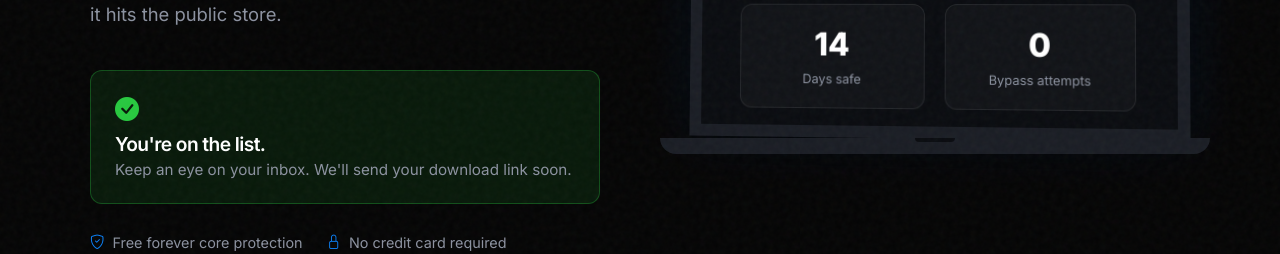
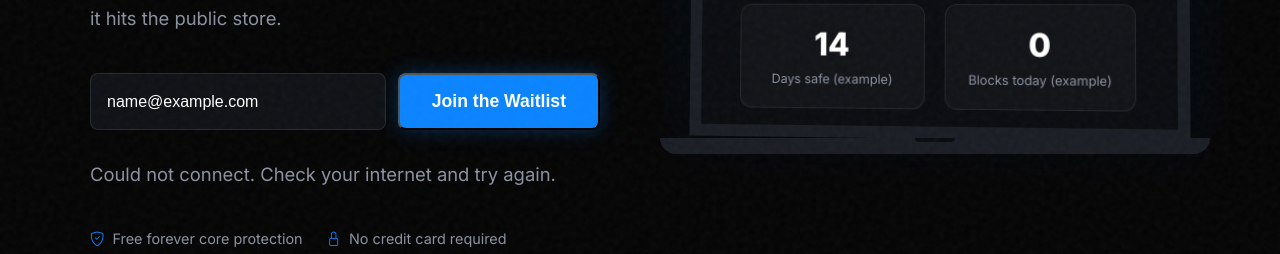
Before and after one commit to miracleiwelu13-ux/luma-guard, a React (Vite) app: page /get-started in a window 1280 px wide. Both pictures are taken after typing "name@example.com" into the empty fields and a click on the button "Join the Waitlist". Shown: the part 444-698 px from the top of the page. Built offline with nearby package versions, Linux system fonts and the light colour scheme; no server answers.

Commit message:
Enhance email submission with error handling and loading state

```diff
--- a/src/pages/GetStartedPage/GetStartedPage.jsx
+++ b/src/pages/GetStartedPage/GetStartedPage.jsx
@@ -1,15 +1,37 @@
 import { useState } from 'react'
 import { Link } from 'react-router-dom'
 import { motion } from 'framer-motion'
+import { SUPABASE_URL, SUPABASE_PUBLISHABLE_KEY } from '../../config'
 import './GetStartedPage.css'
 
 export default function GetStartedPage() {
   const [email, setEmail] = useState('')
   const [submitted, setSubmitted] = useState(false)
+  const [sending, setSending] = useState(false)
+  const [error, setError] = useState('')
 
-  const handleSubmit = (e) => {
+  const handleSubmit = async (e) => {
     e.preventDefault()
-    setSubmitted(true)
+    setError('')
+    setSending(true)
+    try {
+      const res = await fetch(`${SUPABASE_URL}/rest/v1/waitlist`, {
+        method: 'POST',
+        headers: {
+          apikey: SUPABASE_PUBLISHABLE_KEY,
+          'Content-Type': 'application/json',
+          Prefer: 'return=minimal'
+        },
+        body: JSON.stringify({ email: email.trim() })
+      })
+      // 409 = this email is already on the list, which is fine for the visitor
+      if (res.ok || res.status === 409) setSubmitted(true)
+      else setError('Something went wrong. Please try again in a moment.')
+    } catch {
+      setError('Could not connect. Check your internet and try again.')
+    } finally {
+      setSending(false)
+    }
   }
 
   return (
@@ -32,7 +54,7 @@ export default function GetStartedPage() {
             >
               <i className="bi bi-check-circle-fill"></i>
               <h3>You're on the list.</h3>
-              <p>Keep an eye on your inbox. We'll send your download link soon.</p>
+              <p>Keep an eye on your inbox. We'll email you when LumaGuard is available.</p>
             </motion.div>
           ) : (
             <form className="gs-form" onSubmit={handleSubmit}>
@@ -43,9 +65,13 @@ export default function GetStartedPage() {
                 value={email}
                 onChange={(e) => setEmail(e.target.value)}
               />
-              <button type="submit" className="btn-primary">Join the Waitlist</button>
+              <button type="submit" className="btn-primary" disabled={sending}>
+                {sending ? 'Joining...' : 'Join the Waitlist'}
+              </button>
             </form>
           )}
+
+          {error && <p className="gs-error">{error}</p>}
 
           <div className="gs-features-list">
             <div className="gs-feature">
@@ -85,11 +111,11 @@ export default function GetStartedPage() {
                 <div className="ext-stats">
                   <div className="stat">
                     <span className="stat-num">14</span>
-                    <span className="stat-label">Days safe</span>
+                    <span className="stat-label">Days safe (example)</span>
                   </div>
                   <div className="stat">
                     <span className="stat-num">0</span>
-                    <span className="stat-label">Bypass attempts</span>
+                    <span className="stat-label">Blocks today (example)</span>
                   </div>
                 </div>
               </div>
```
